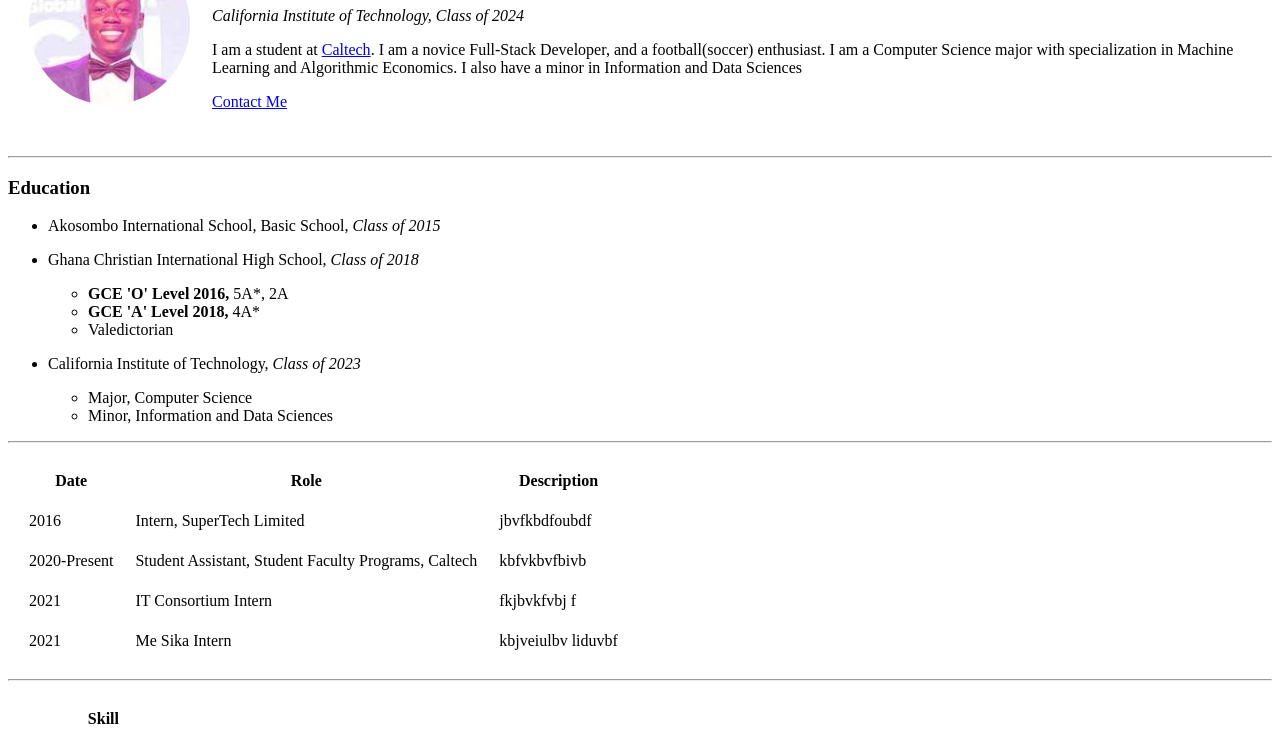
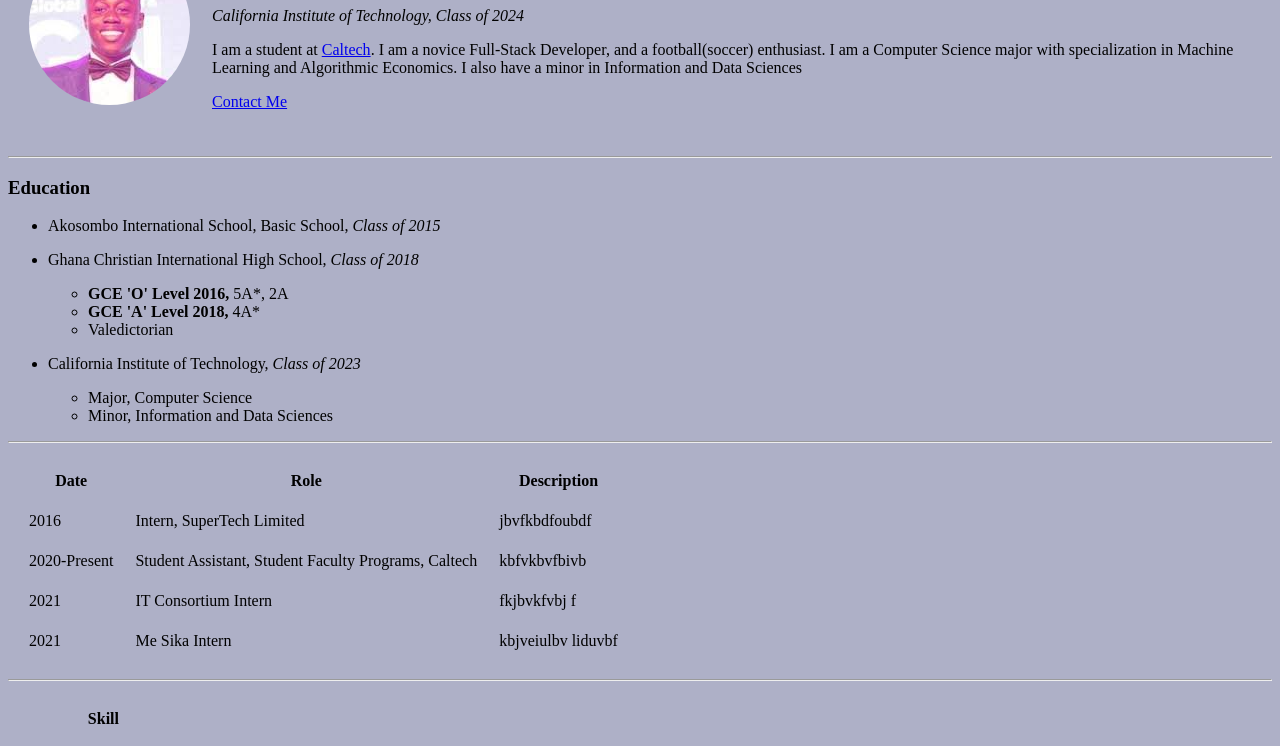
Before and after one commit to lbuabs6/Resume, a plain HTML site: page index.html in a window 1280 px wide. Shown: the part 102-848 px from the top of the page. Drawn offline with Linux system fonts and the light colour scheme.

Commit message:
Changed background color, took out website ratings

```diff
--- a/index.html
+++ b/index.html
@@ -7,7 +7,7 @@
     <title>Leo's Personal Site
     </title>
 </head>
-<body>
+<body style="background-color: rgb(174, 176, 199);">
     <table cellspacing=20>
 
         <tr>
@@ -94,7 +94,6 @@
 
 </table>
 <hr>
-
 <h4>Website Format Suggestion Box</h4>
 <form>
     <label for="Suggestions"></label>
```
